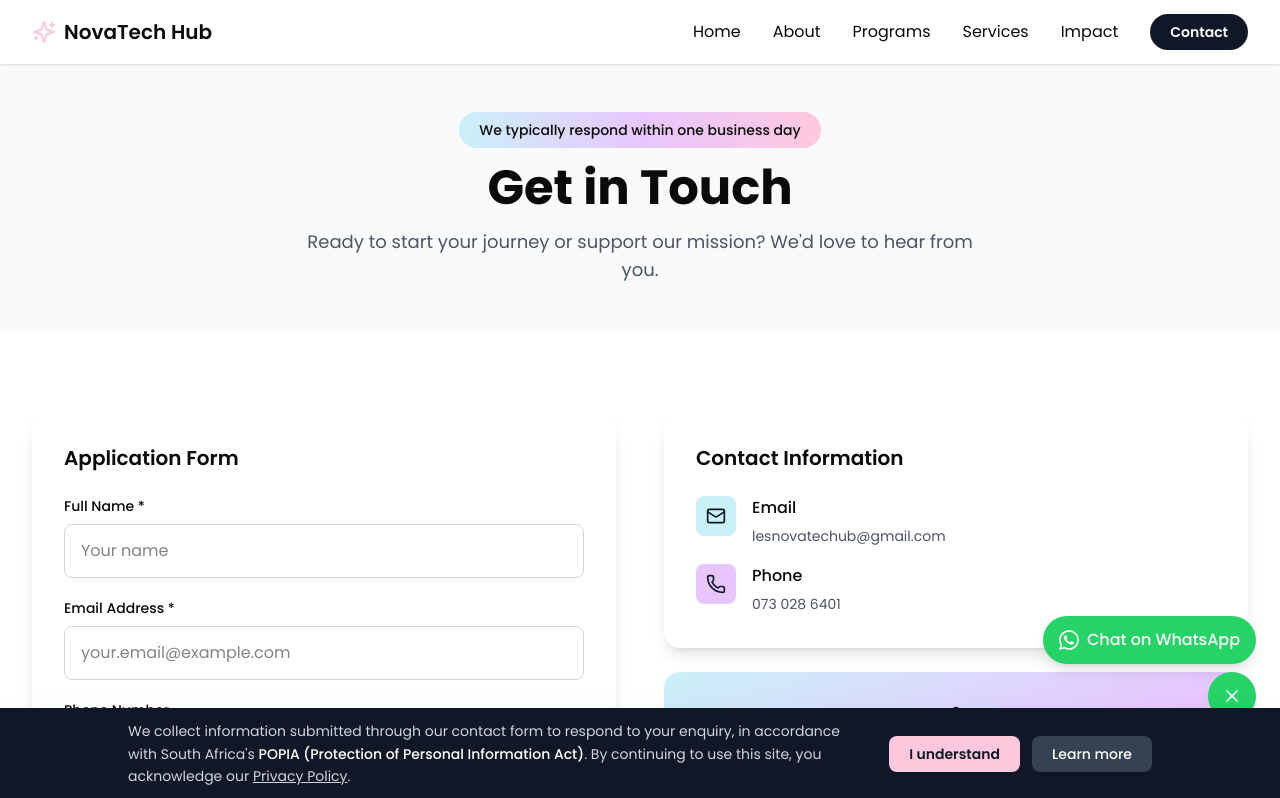
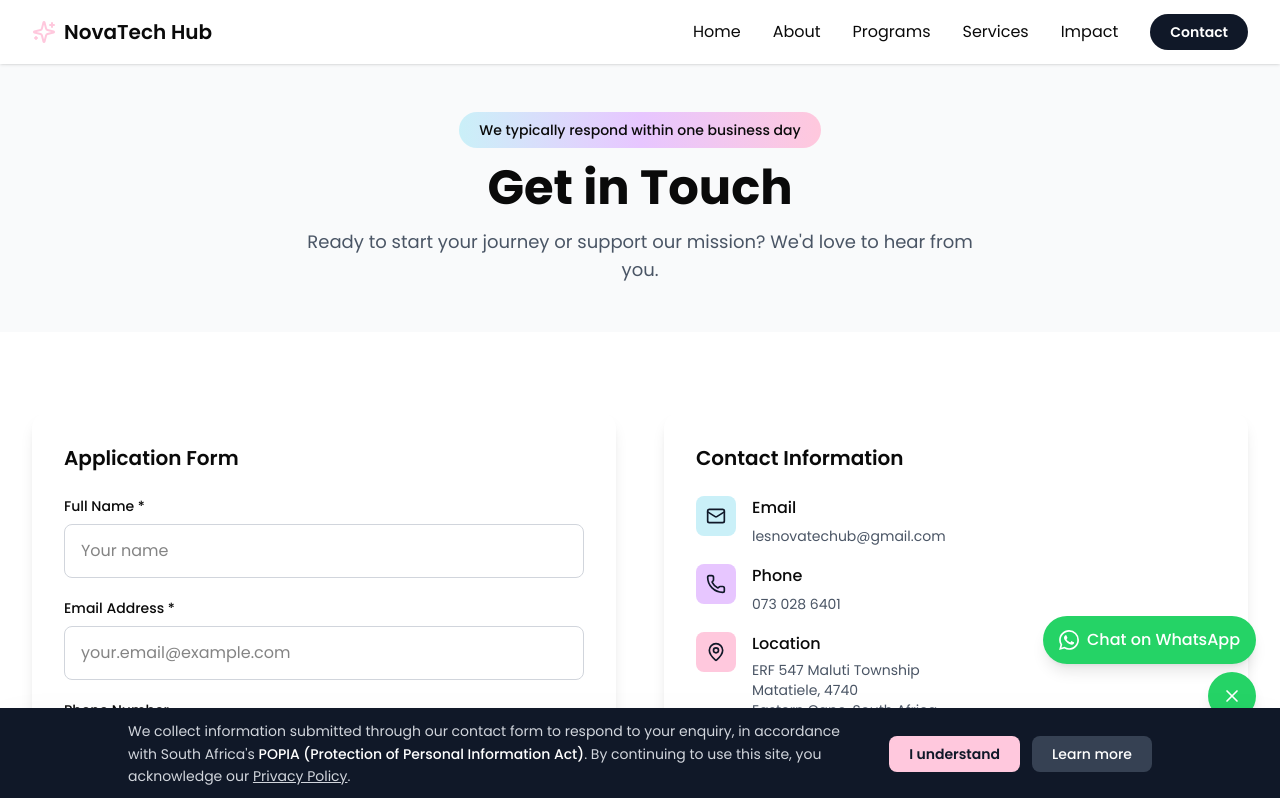
Before and after one commit to LesediSiyaya/Lesedinovatechhubwebsite, a React (Vite) app: page /contact in a window 1280 px wide. Shown: the top 798 px of the page. Built offline with nearby package versions, Linux system fonts and the light colour scheme.

Commit message:
Add physical address to Contact page

```diff
--- a/src/app/pages/Contact.tsx
+++ b/src/app/pages/Contact.tsx
@@ -1,5 +1,5 @@
 import { useState } from 'react';
-import { Mail, Phone, Sparkles } from 'lucide-react';
+import { Mail, Phone, Sparkles, MapPin } from 'lucide-react';
 import { projectId, publicAnonKey } from '/utils/supabase/info';
 import { useSEO } from '../components/useSEO';
 
@@ -195,6 +195,17 @@
                       </a>
                     </div>
                   </div>
+                  <div className="flex items-start gap-4">
+                    <div className="w-10 h-10 bg-[#ffc8dd] rounded-lg flex items-center justify-center flex-shrink-0">
+                      <MapPin className="w-5 h-5 text-gray-900" />
+                    </div>
+                    <div>
+                      <p className="font-medium mb-1">Location</p>
+                      <p className="text-gray-600 text-sm">ERF 547 Maluti Township</p>
+                      <p className="text-gray-600 text-sm">Matatiele, 4740</p>
+                      <p className="text-gray-600 text-sm">Eastern Cape, South Africa</p>
+                    </div>
+                  </div>
                 </div>
               </div>
 
```
